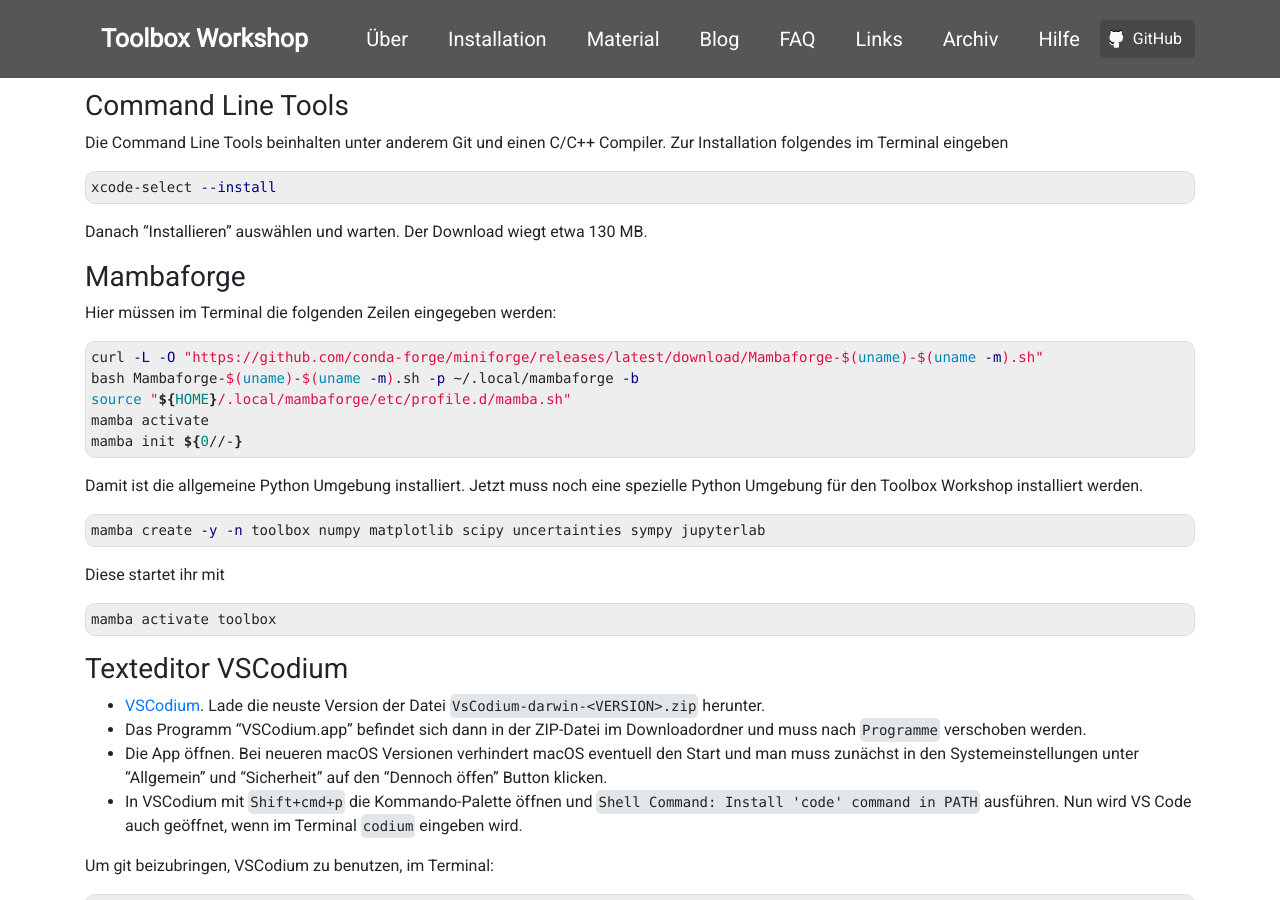
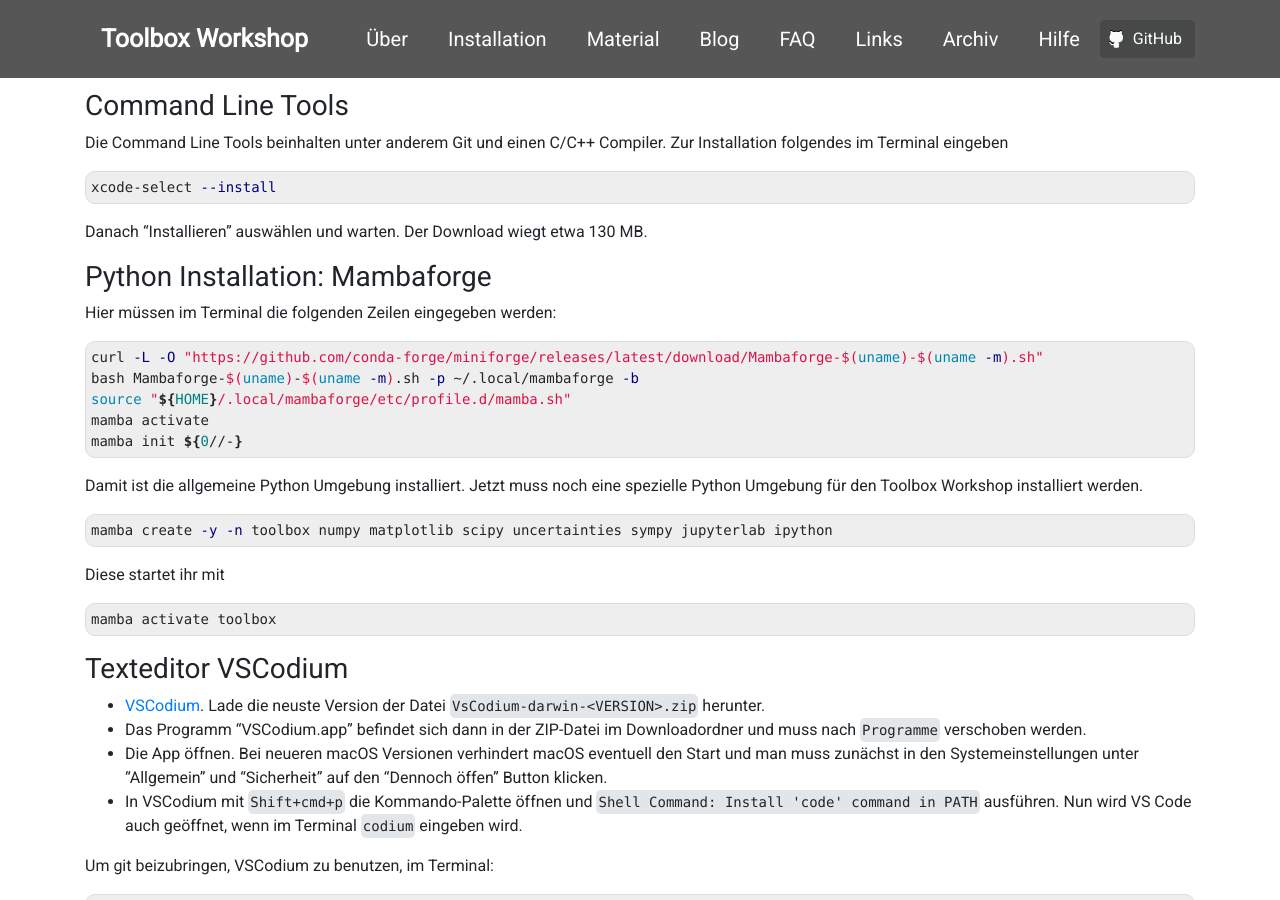
Before and after one commit to pep-dortmund/homepage-toolbox, a Jekyll site: the page built from install/macos.md, in a window 1280 px wide and 900 px high, scrolled down 553 px. Built offline with Jekyll 4.4.1, drawn with Linux system fonts in a browser that asks for light colours; nearby versions of some CDN libraries; some of the changed text lies outside the part shown.

Commit message:
Add ipython and fix title of subsections

````diff
--- a/install/macos.md
+++ b/install/macos.md
@@ -49,7 +49,7 @@
 ```
 Danach "Installieren" auswählen und warten. Der Download wiegt etwa 130 MB.
 
-### Mambaforge
+### Python Installation: Mambaforge
 
 Hier müssen im Terminal die folgenden Zeilen eingegeben werden:
 ```bash
@@ -62,7 +62,7 @@
 Damit ist die allgemeine Python Umgebung installiert.
 Jetzt muss noch eine spezielle Python Umgebung für den Toolbox Workshop installiert werden.
 ```bash
-mamba create -y -n toolbox numpy matplotlib scipy uncertainties sympy jupyterlab
+mamba create -y -n toolbox numpy matplotlib scipy uncertainties sympy jupyterlab ipython
 ```
 Diese startet ihr mit
 ```bash
@@ -189,7 +189,7 @@
 
 ## <a id="update"></a>Aktualisieren
 
-### Mambaforge
+### Python Update: Mambaforge
 
 Im Terminal:
 ```bash
````
Also changed, not shown: install/linux.md (+3 -3 lines), install/windows-11.md (+3 -3 lines), install/windows.md (+3 -3 lines).
